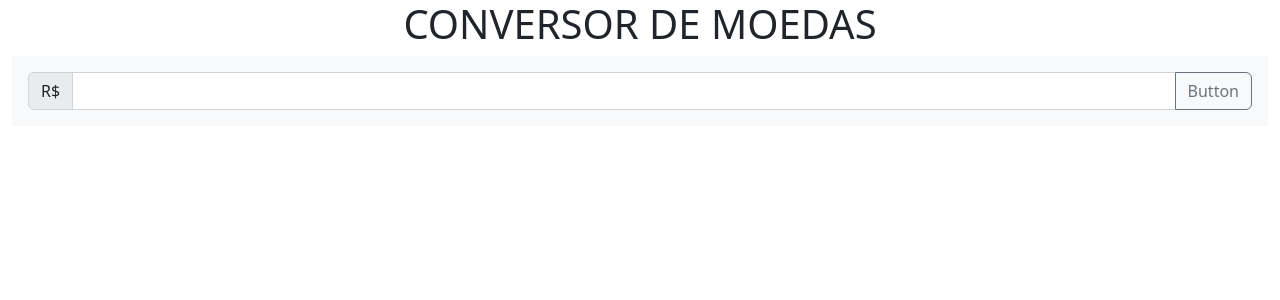
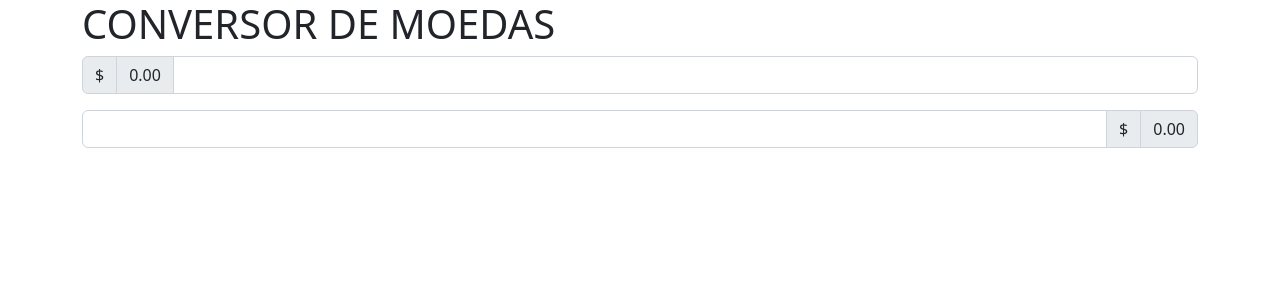
Before and after one commit to LeticiaRDomingues/Conversor_Moedas_Prova, an Angular app in the folder conversor_moedas_prova/: page / in a window 1280 px wide. Shown: the top 300 px of the page. Built offline with nearby package versions, Linux system fonts and the light colour scheme.

Commit message:
versao 3

```diff
--- a/conversor_moedas_prova/src/app/conversor/conversor.component.html
+++ b/conversor_moedas_prova/src/app/conversor/conversor.component.html
@@ -1,12 +1,15 @@
-<div class="container-xxl">
+<div class="container-lg">
+  <h1>CONVERSOR DE MOEDAS</h1>
 
-  <div class="d-flex justify-content-center">
-    <h1>CONVERSOR DE MOEDAS</h1>
+  <div class="input-group mb-3">
+    <span class="input-group-text">$</span>
+    <span class="input-group-text">0.00</span>
+    <input type="text" class="form-control" aria-label="Dollar amount (with dot and two decimal places)">
   </div>
 
-<div class="input-group mb-3, text-bg-light p-3">
-  <span class="input-group-text">R$</span>
-  <input type="text" class="form-control" aria-label="Dollar amount (with dot and two decimal places)">
-  <button class="btn btn-outline-secondary" type="button" id="button-addon2">Button</button>
+  <div class="input-group">
+    <input type="text" class="form-control" aria-label="Dollar amount (with dot and two decimal places)">
+    <span class="input-group-text">$</span>
+    <span class="input-group-text">0.00</span>
+  </div>
 </div>
-</div>
```
